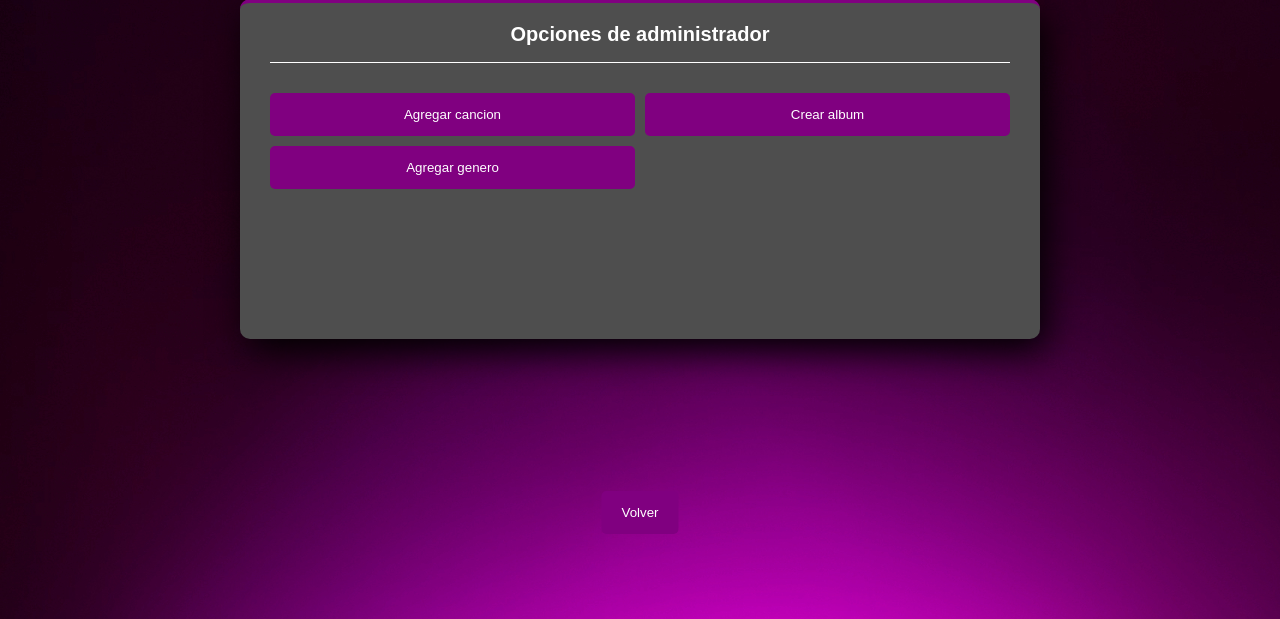
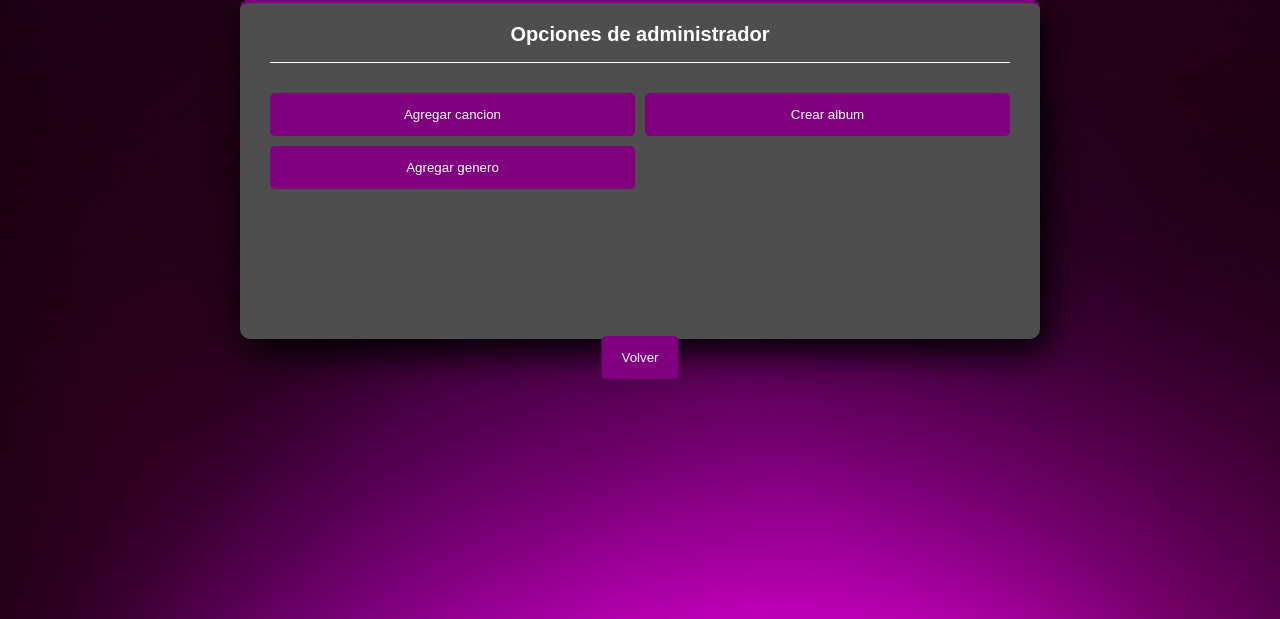
Before and after one commit to Bransteek/Music-Player, a PHP site: the page made by Frontend/function artist/artist.html in a window 1280 px wide. Shown: the part 181-800 px from the top of the page. Run offline with PHP 8.4, Linux system fonts and the light colour scheme.

Commit message:
fix bug in bottom

```diff
--- a/Frontend/administrator_management/admin-options.css
+++ b/Frontend/administrator_management/admin-options.css
@@ -40,7 +40,7 @@ body {
 
 .volver {
   position: absolute;
-  bottom: 85px;
+  bottom: 30vh;
   left: 50%;
   transform: translateX(-50%);
 }
```
